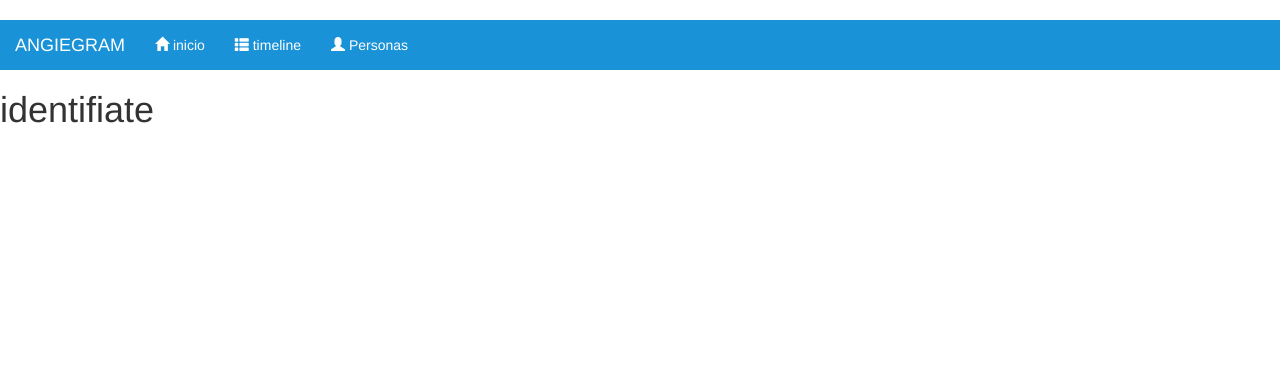
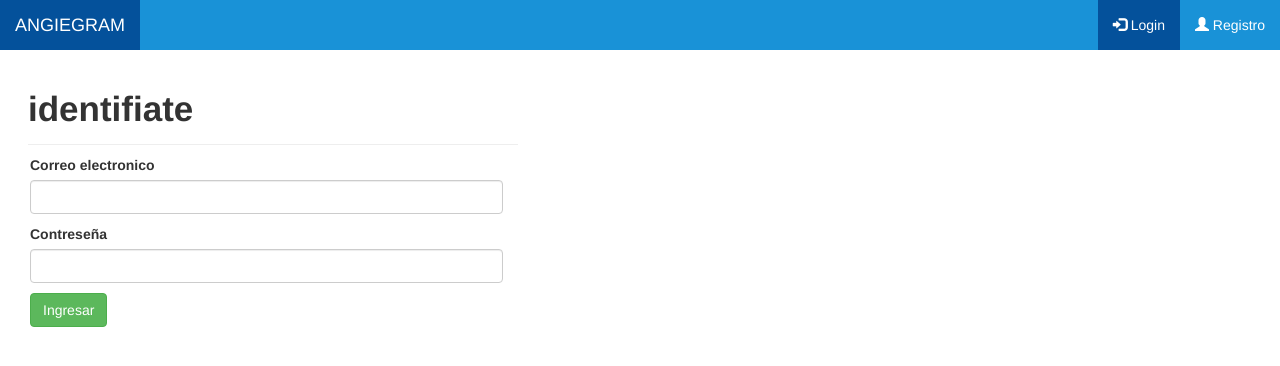
Before and after one commit to brayanespitia/angiegram, an Angular app in the folder client/: page /login in a window 1280 px wide. Shown: the top 366 px of the page. Built offline with nearby package versions, Linux system fonts and the light colour scheme.

Commit message:
logear usuario y mantener ssion iniciada con local storage

```diff
--- a/client/src/app/app.component.html
+++ b/client/src/app/app.component.html
@@ -9,7 +9,7 @@
 
       </div>
 
-      <ul class="nav navbar-nav">
+      <ul class="nav navbar-nav" *ngIf="identity">
         <li>
           <a href="#">
             <span class="glyphicon glyphicon-home"></span>
@@ -27,6 +27,22 @@
         </li>
       </ul>
 
+      <ul class="nav navbar navbar-nav navbar-right" *ngIf="!identity">
+        <li>
+          <a [routerLink]="['/login']" [routerLinkActive]="['active']">
+            <span class="glyphicon glyphicon-log-in"></span>
+            Login
+          </a>
+        </li>
+
+        <li>
+          <a [routerLink]="['/registro']" [routerLinkActive]="['active']">
+            <span class="glyphicon glyphicon-user"></span>
+            Registro
+          </a>
+        </li>
+      </ul>
+
     </div>
   </nav>
 
--- a/client/src/app/app.component.ts
+++ b/client/src/app/app.component.ts
@@ -1,10 +1,25 @@
-import { Component } from "@angular/core";
+import { Component, OnInit, DoCheck } from "@angular/core";
+import { UserService } from "./services/user.service";
 
 @Component({
   selector: "app-root",
   templateUrl: "./app.component.html",
   styleUrls: ["./app.component.css"],
+  providers: [UserService],
 })
 export class AppComponent {
-  title = "ANGIEGRAM";
+  public title: string;
+  public identity: string;
+
+  constructor(private _userService: UserService) {
+    this.title = "ANGIEGRAM";
+  }
+
+  ngOnInit() {
+    this.identity = this._userService.getIdentity();
+    console.log(this.identity);
+  }
+  ngDoCheck() {
+    this.identity = this._userService.getIdentity();
+  }
 }
--- a/client/src/app/components/login/login.component.html
+++ b/client/src/app/components/login/login.component.html
@@ -1 +1,42 @@
-<h1>{{title}}</h1>
+<div class="col-lg-5">
+
+    <h1 class="h1-strong">{{title}}</h1>
+
+
+    <div class="alert alert-success" *ngIf="status == 'success'">
+        Login completado correctamente, Bienvenido papulince
+    </div>
+
+
+    <div class="alert alert-danger" *ngIf="status == 'error'">
+        error al intentar logearse
+    </div>
+
+
+    <form #loginForm="ngForm" (ngSubmit)="onSubmit()" class="col-lg-12">
+
+        <p>
+            <label>Correo electronico</label>
+            <input type="email" name="email" #email="ngModel" [(ngModel)]="user.email" class="form-control" required
+                pattern="[a-z0-9._%+-]+@[a-z0-9.-]+\.[a-z]{2,4}$">
+            <span *ngIf="!email.valid && email.touched">
+                El correo no es correcto
+            </span>
+        </p>
+
+
+        <p>
+            <label>Contreseña</label>
+
+            <input type="password" name="password" #password="ngModel" [(ngModel)]="user.password" class="form-control"
+                required />
+            <span *ngIf="!password.valid && password.touched">
+                La constraseña es obligatoria
+            </span>
+        </p>
+
+        <p>
+            <input type="submit" value="Ingresar" class="btn btn-success" [disabled]="!loginForm">
+        </p>
+    </form>
+</div>
--- a/client/src/app/components/login/login.component.ts
+++ b/client/src/app/components/login/login.component.ts
@@ -1,16 +1,84 @@
 import { Component, OnInit } from "@angular/core";
+import { ActivatedRoute, Router, Params } from "@angular/router";
+import { User } from "../../models/user";
+import { UserService } from "../../services/user.service";
 
 @Component({
   selector: "login",
   templateUrl: "./login.component.html",
+  providers: [UserService],
 })
 export class LoginComponent implements OnInit {
   public title: string;
+  public user: User;
+  public status: string;
+  public identity;
+  public token;
 
-  constructor() {
+  constructor(
+    private _route: ActivatedRoute,
+    private _router: Router,
+    private _userService: UserService
+  ) {
     this.title = "identifiate";
+    this.user = new User("", "", "", "", "", "", "ROLE_USER", "", "");
   }
   ngOnInit() {
     console.log("componente cargado");
   }
+
+  onSubmit() {
+    //logear al usuario y conseguir sus datos
+
+    this._userService.singup(this.user).subscribe(
+      (response) => {
+        this.identity = response.user;
+        console.log(this.identity);
+        if (!this.identity || !this.identity._id) {
+          this.status = "error";
+        } else {
+          this.status = "success";
+          // alamacennar datos de usuario en sesion con lcoal storage
+          localStorage.setItem("identity", JSON.stringify(this.identity));
+          //conseguir token
+          this.getToken();
+        }
+        console.log(response.user);
+        this.status = "success";
+      },
+      (error) => {
+        var errorMessage = <any>error;
+        console.log(errorMessage);
+        if (errorMessage != null) {
+          this.status = "error";
+        }
+      }
+    );
+  }
+
+  getToken() {
+    this._userService.singup(this.user, "true").subscribe(
+      (response) => {
+        this.token = response.token;
+        console.log(this.token);
+        if (this.token.length <= 0) {
+          this.status = "error";
+        } else {
+          this.status = "success";
+
+          //token con local storage
+          localStorage.setItem("token", this.token);
+
+          //conseguir los contadores o estadisticas del usuario
+        }
+      },
+      (error) => {
+        var errorMessage = <any>error;
+        console.log(errorMessage);
+        if (errorMessage != null) {
+          this.status = "error";
+        }
+      }
+    );
+  }
 }
--- a/client/src/app/components/register/register.component.ts
+++ b/client/src/app/components/register/register.component.ts
@@ -19,24 +19,24 @@ export class RegisterComponent implements OnInit {
     private _userService: UserService
   ) {
     this.title = "Registrate";
-    this.user = new User("", "", "", "", "", "", "ROLE_USER", "");
+    this.user = new User("", "", "", "", "", "", "ROLE_USER", "", "");
   }
   ngOnInit() {
     console.log("componente cargado de registro");
   }
-	onSubmit(form){
+  onSubmit(form) {
     this._userService.register(this.user).subscribe(
-			response => {
-				if(response.user && response.user._id){
+      (response) => {
+        if (response.user && response.user._id) {
           console.log(response.user);
 
-					this.status = 'success';
+          this.status = "success";
           form.reset();
-				}else{
-					this.status = 'error';
+        } else {
+          this.status = "error";
         }
       },
-			error => {
+      (error) => {
         console.log(<any>error);
       }
     );
--- a/client/src/app/models/user.ts
+++ b/client/src/app/models/user.ts
@@ -7,6 +7,7 @@ export class User {
     public email: String,
     public password: String,
     public role: String,
-    public image: String
+    public image: String,
+    public gettoken: any
   ) {}
 }
--- a/client/src/app/services/user.service.ts
+++ b/client/src/app/services/user.service.ts
@@ -7,6 +7,8 @@ import { Global } from "./global";
 @Injectable()
 export class UserService {
   public url: string;
+  public identity;
+  public token;
 
   constructor(public _http: HttpClient) {
     this.url = Global.url;
@@ -18,4 +20,37 @@ export class UserService {
 
     return this._http.post(this.url + "register", params, { headers: headers });
   }
+
+  singup(user: User, gettoken = null): Observable<any> {
+    if (gettoken != null) {
+      user.gettoken = gettoken;
+    }
+    let params = JSON.stringify(user);
+    let headers = new HttpHeaders().set("Content-Type", "application/json");
+    return this._http.post(this.url + "login", params, { headers: headers });
+  }
+
+  getIdentity(){
+		let identity = JSON.parse(localStorage.getItem('identity'));
+
+		if(identity != "undefined"){
+			this.identity = identity;
+		}else{
+			this.identity = null;
+		}
+
+		return this.identity;
+	}
+
+	getToken(){
+		let token = localStorage.getItem('token');
+
+		if(token != "undefined"){
+			this.token = token;
+		}else{
+			this.token = null;
+		}
+
+		return this.token;
+	}
 }
--- a/client/src/assets/styles.css
+++ b/client/src/assets/styles.css
@@ -6,6 +6,10 @@
   padding-bottom: 15px;
   margin-bottom: 20;
   border-bottom: 1px solid #eee;
+}
+
+.active {
+  background: #04519b;
 }
 
 /* headers*/
@@ -22,3 +26,7 @@
 .navigation .navbar * {
   color: white !important;
 }
+
+.navigation .navbar a:hover {
+  background: #04519b !important;
+}
```
Lines whose indentation alone changed are shown as unchanged.
